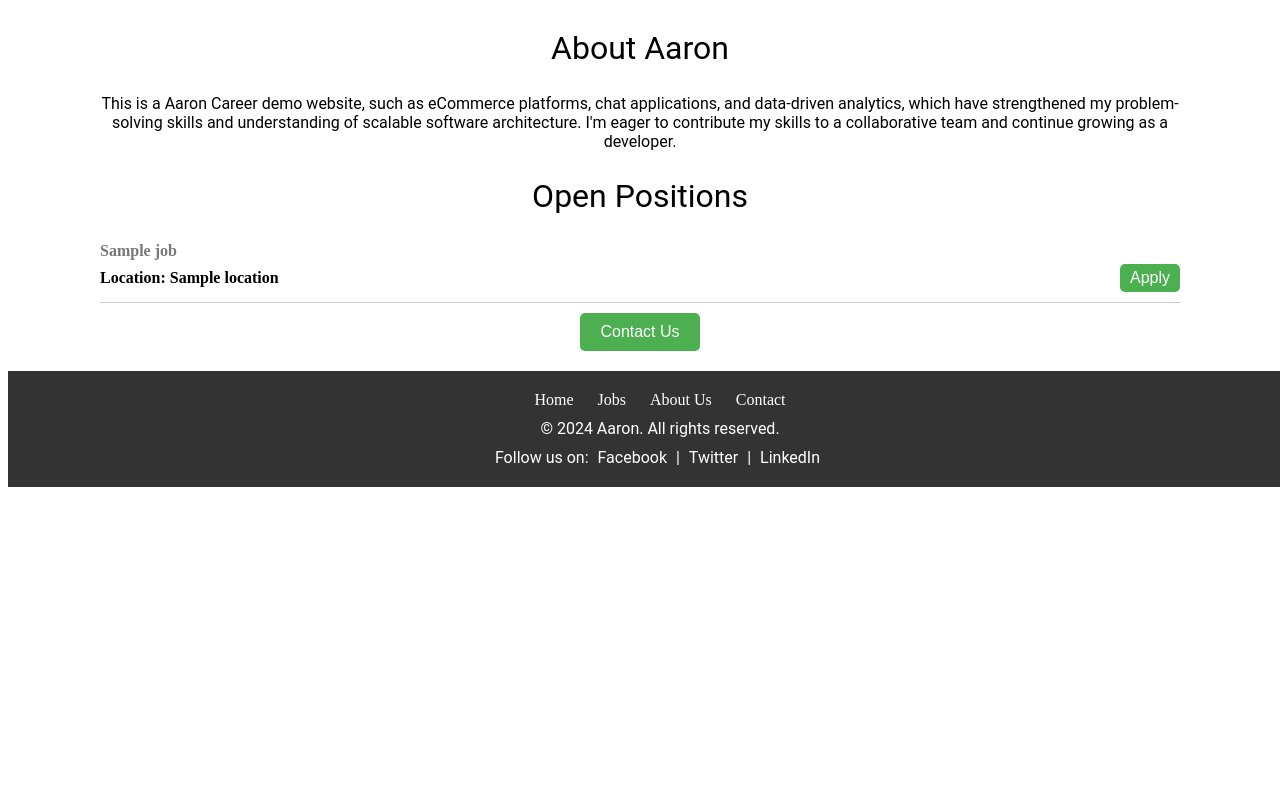
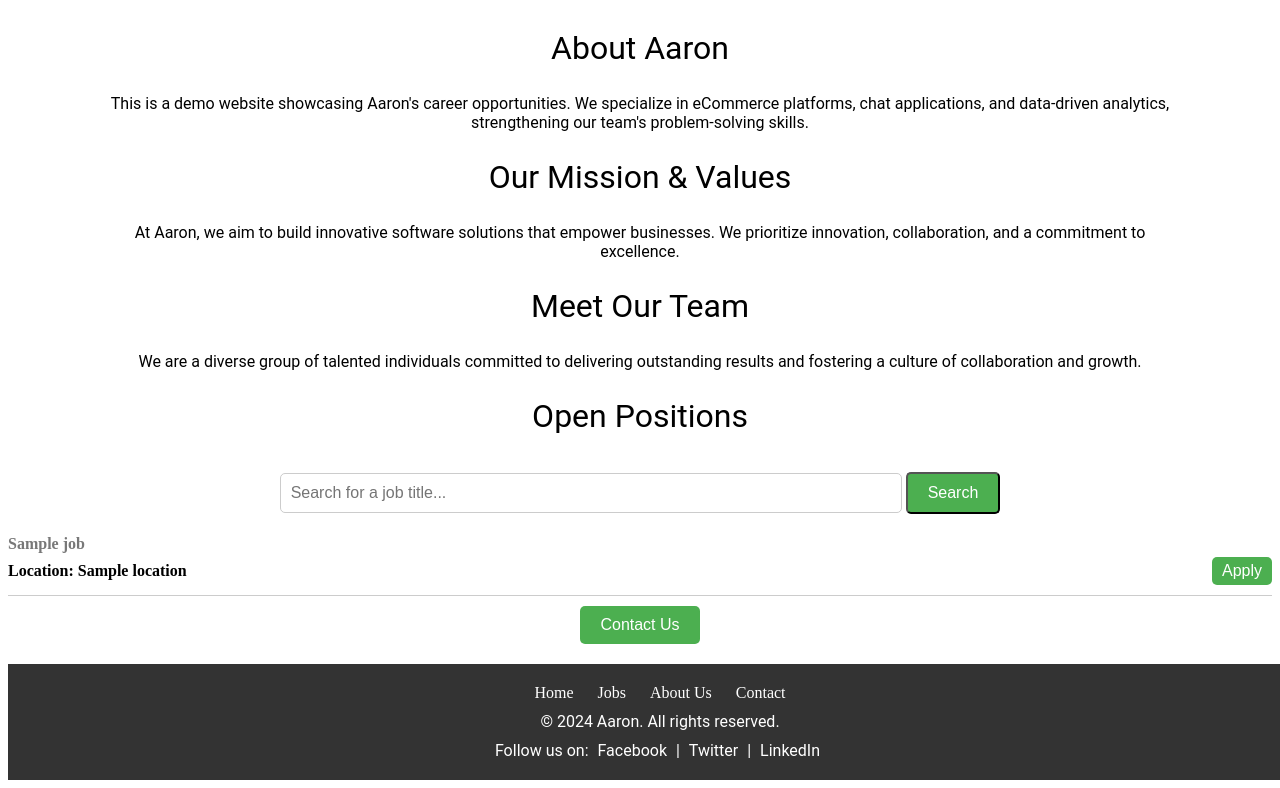
Before and after one commit to Hanlunzheng/aaron-careers-website, a Flask app: template templates/home.html in a window 1280 px wide. Shown: the part 513-1301 px from the top of the page. Before the commit the page ends 1000 px from the top, so only its background shows below. Run offline with Flask 3, Linux system fonts and the light colour scheme; the template is opened without the code that fills it: most values are stand-ins (such as "Sample title", 1, 10 or a date in 2020).

Commit message:
search function and fix image

```diff
--- a/app.py
+++ b/app.py
@@ -94,6 +94,7 @@ def apply_job(id):
   # Call the add_application_db function to insert the data into the database
   add_application_db(id, data)
   return render_template('application_confirm_page.html', application=data)
+  # return jsonify(data)
 
 
 
--- a/templates/home.html
+++ b/templates/home.html
@@ -53,22 +53,58 @@
    {% include 'navbar.html'%}
   <div id="container">
   <h1>{{company_name}} Careers</h1>
-  <img id="banner" src="https://2c950920-3c2a-4bf6-a229-b3abe8704144-00-2p4jw65disl81.spock.replit.dev/static/christin-hume-Hcfwew744z4-unsplash.jpg">
-  <h2 id="about-aaron">
-   About Aaron
-  </h2>
-  <p>This is a Aaron Career demo website, such as eCommerce platforms, chat applications, and data-driven analytics, which have strengthened my problem-solving skills and understanding of scalable software architecture. I'm eager to contribute my skills to a collaborative team and continue growing as a developer.
+  <img id="banner" src="../static/a.jpg">
 
 
 
+    <h2 id="about-aaron">About Aaron</h2>
+    <p>This is a demo website showcasing Aaron's career opportunities. We specialize in eCommerce platforms, chat applications, and data-driven analytics, strengthening our team's problem-solving skills.</p>
+
+    <!-- Mission and Values Section -->
+    <h2 id="mission-values">Our Mission & Values</h2>
+    <p>At Aaron, we aim to build innovative software solutions that empower businesses. We prioritize innovation, collaboration, and a commitment to excellence.</p>
+
+    <!-- Team Section -->
+    <h2 id="team">Meet Our Team</h2>
+    <p>We are a diverse group of talented individuals committed to delivering outstanding results and fostering a culture of collaboration and growth.</p>
 
 
 
+    <!-- <h2 id="testimonials">Employee Testimonials</h2>
+    <blockquote>
+      <p>"Working here has been an amazing experience. I am continuously challenged to grow."</p>
+      <footer>- John Smith, Senior Developer</footer>
+    </blockquote>
+ -->
 
 </p>
     <h2 id="open-positions">
       Open Positions
     </h2>
+    <div style="text-align:center; margin-bottom:20px; margin-top:10px;">
+      <input type="text" id="job-search" placeholder="Search for a job title..." style="
+        padding: 10px;
+        width: 80%;
+        max-width: 600px;
+        font-size: 16px;
+        border: 1px solid #ccc;
+        border-radius: 5px;">
+      <button onclick="searchJob()" style="
+        padding: 10px 20px;
+        background-color: #4CAF50;
+        color: white;
+        font-size: 16px;
+        border-radius: 5px;
+        margin-top: 10px;
+        cursor: pointer;">
+        Search
+      </button>
+    </div>
+    </div>
+    <div id="job-results" style="text-align: center; margin-top: 20px;">
+        <!-- Filtered job results will be inserted here -->
+
+    </div>
     <div > {%for job in jobs%}
     {% include 'jobitem.html'%}
 
@@ -78,7 +114,7 @@
 
 
   <div style="text-align:center; margin-bottom:20px;margin-top:10px;">
-  <button id="contact" style="
+    <button id="contact" style="
       border: none;
       padding: 10px 20px;
       background-color: #4CAF50; /* Green background */
@@ -87,7 +123,8 @@
       border-radius: 5px; /* Rounded corners */
       cursor: pointer; /* Pointer cursor on hover */
       transition: background-color 0.3s ease; /* Smooth transition */
-    ">
+    "
+    onclick="window.location.href='mailto:zhenghanlun0716@gmail.com?subject=Inquiry%20about%20Aaron%20Careers';">
       Contact Us
     </button>
   </div>
@@ -99,7 +136,62 @@
   </div>
   <div>  {% include 'foot.html'%}</div>
 
+  <script>
+    // Log the jobs variable to the console
 
+    // jobs = jsonify(job_dict)
+    // console.log(jobs);
+
+    const jobs = {{ jobs | tojson }};
+    console.log(jobs);
+
+
+        function searchJob() {
+            // Get the search input value
+            const searchInput = document.getElementById('job-search').value.toLowerCase();
+
+            // Filter jobs based on the search input
+            const filteredJobs = jobs.filter(job => job.title.toLowerCase().includes(searchInput));
+
+            // Clear previous results
+            const jobContainer = document.querySelector('#job-results');
+            jobContainer.innerHTML = '';
+
+            // Display filtered jobs
+            if (filteredJobs.length > 0) {
+                filteredJobs.forEach(job => {
+                    // Create job item HTML (you can customize this according to your jobitem.html structure)
+                    const jobItem = document.createElement('div');
+                    jobItem.innerHTML = `
+                        <h3>${job.title}</h3>
+                        <p>Location: ${job.location}</p>
+                        <p>Salary: ${job.salary} ${job.currency}</p>
+                       <button class="detail-button" style="
+                         padding: 8px 12px;
+                         background-color: #4CAF50;
+                         color: white;
+                         border: none;
+                         border-radius: 5px;
+                         cursor: pointer;
+                       ">View Details</button>
+                       `;
+
+
+                       const detailButton = jobItem.querySelector('.detail-button');
+                       detailButton.onclick = function() {
+                       window.location.href = `/job/${job.id}`; // Navigate to job detail page
+                       };
+
+                    ;
+                    jobContainer.appendChild(jobItem);
+                });
+            } else {
+                jobContainer.innerHTML = '<p>No jobs found matching your search.</p>';
+            }
+        }
+
+
+  </script>
 
 </body>
 </html>
--- a/templates/jobpage.html
+++ b/templates/jobpage.html
@@ -82,7 +82,7 @@
         <h3>Location:</h3>
         <p>{{ job.location }}</p>
         <h3>Salary:</h3>
-        <p>{{ job.salary }}</p>
+        <p>${{ job.salary }}</p>
         <h3 id="requirements">Job Requirements:</h3>
         <ul>
             {%for line in job.requirements.split("\n")%}
```
Also changed, not shown: static/a.jpg (added), 2 other files.
